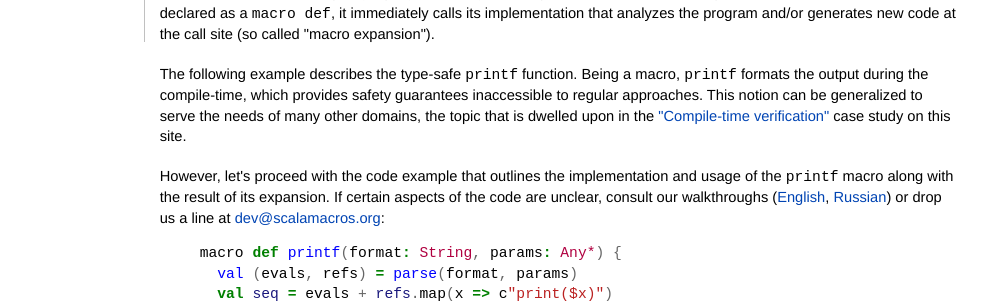
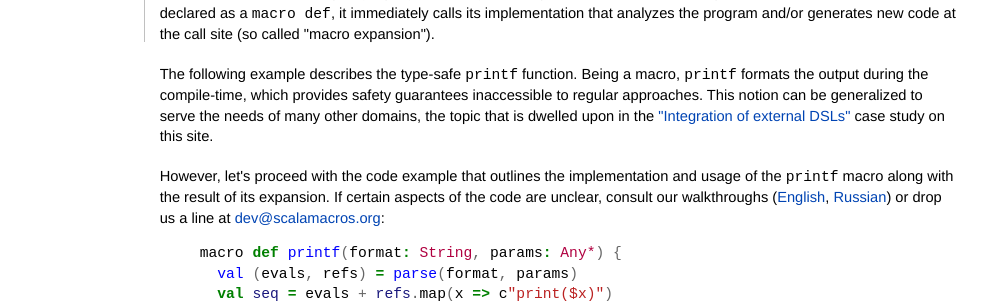
Before and after one commit to scalamacros/scalamacros.github.com, a Jekyll site: the page built from index.html, in a window 1280 px wide. Shown: the part 254-557 px from the top of the page, without its empty margins (146-1150 px from the left). Built offline with Jekyll 4.4.1, drawn with Linux system fonts in a browser that asks for light colours; comment, search, counter and statistics services are not loaded.

Commit message:
use case: integration of external dsls

```diff
--- a/index.html
+++ b/index.html
@@ -28,7 +28,7 @@ plusone: true
   The following example describes the type-safe <code>printf</code> function.
   Being a macro, <code>printf</code> formats the output during the compile-time, which provides safety guarantees inaccessible to regular approaches.
   This notion can be generalized to serve the needs of many other domains, the topic that is dwelled upon in the
-  <a href="/usecase/compile-time-verification.html">"Compile-time verification"</a> case study on this site.
+  <a href="/usecases/integration-of-external-dsls.html">"Integration of external DSLs"</a> case study on this site.
 </p>
 
 <p>
--- a/usecases/_posts/2011-11-26-compile-time-verification.html
+++ /dev/null
@@ -1,5 +0,0 @@
----
-layout: usecase
-title: Compile-time verification
-permalink: /usecases/compile-time-verification.html
----
--- a/usecases/_posts/2011-11-27-generation-of-boilerplate.html
+++ b/usecases/_posts/2011-11-27-generation-of-boilerplate.html
@@ -27,7 +27,7 @@ We considered to introduce macro packages, but decided that macro types will be
 already represent an abstraction equivalent to packages (and even supercede them, because objects can be nested and, as of such, can capture values from the enclosing lexical scope).
 See more details on macro objects in <a href="/sips/macros.html">the proposal</a>.</p>
 
-<p>Generating piles of code is greatly simplified by quasiquotations. As outlined <a href="/talks/2011-09-27-ProjectKepler.pdf">in one of our walkthroughs</a>, quasiquotations:
+<p>Generating piles of code is greatly simplified by quasiquotations. As outlined in one of our walkthroughs (<a href="/talks/2011-09-27-ProjectKepler.pdf">English</a>, <a href="/talks/2011-10-29-RuProjectKepler.pdf">Russian</a>), quasiquotations:
 1) let the programmer express ASTs in the syntax of the target language,
 2) excel in composability by supporting splicing - a special operator that inserts one/several small ASTs into a big one,
 3) trivialize pattern matching against ASTs. See an example and more detailed dicussion in the <a href="/usecases/type-providers.html">"Type providers"</a> case study.</p>
--- a/usecases/_posts/2011-11-28-type-providers.html
+++ b/usecases/_posts/2011-11-28-type-providers.html
@@ -64,7 +64,7 @@ but still does not solve readability and composability issues with the generator
 To the contrast, compile-time metaprogramming with macros offers the programmer a domain-specific language targeted at code generation - so called,
 <a href="/sips/quasiquotations.html">quasiquotations</a>.</p>
 
-<p>As outlined <a href="/talks/2011-09-27-ProjectKepler.pdf">in one of our walkthroughs</a>, quasiquotations:
+<p>As outlined in one of our walkthroughs (<a href="/talks/2011-09-27-ProjectKepler.pdf">English</a>, <a href="/talks/2011-10-29-RuProjectKepler.pdf">Russian</a>), quasiquotations:
 1) let the programmer express ASTs in the syntax of the target language,
 2) excel in composability by supporting splicing - a special operator that inserts one/several small ASTs into a big one,
 3) trivialize pattern matching against ASTs:</p>
```
